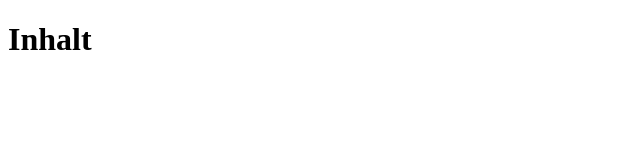
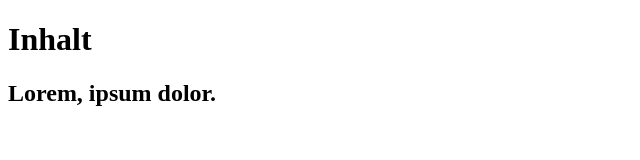
Before and after one commit to Deathpfhrot/git_test_repository_hub, a plain HTML site: page index.html in a window 1280 px wide. Shown: the whole page, without its empty margins (0-640 px from the left). Drawn offline with Linux system fonts and the light colour scheme.

Commit message:
master h2 tag 3

```diff
--- a/index.html
+++ b/index.html
@@ -10,6 +10,8 @@
 
 <body>
   <h1>Inhalt</h1>
+  <h2>Lorem, ipsum dolor.
+  </h2>
 </body>
 
 </html>
```
